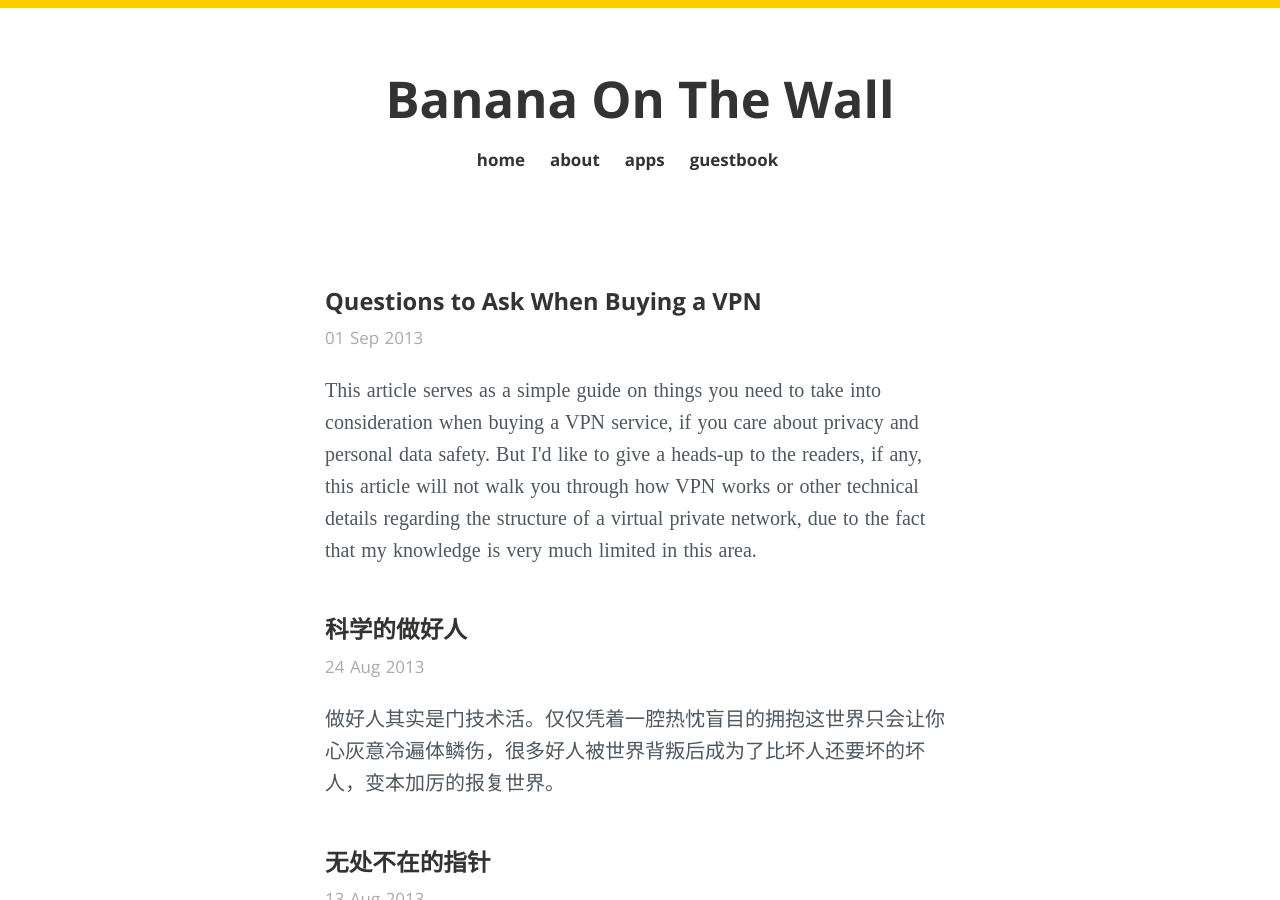
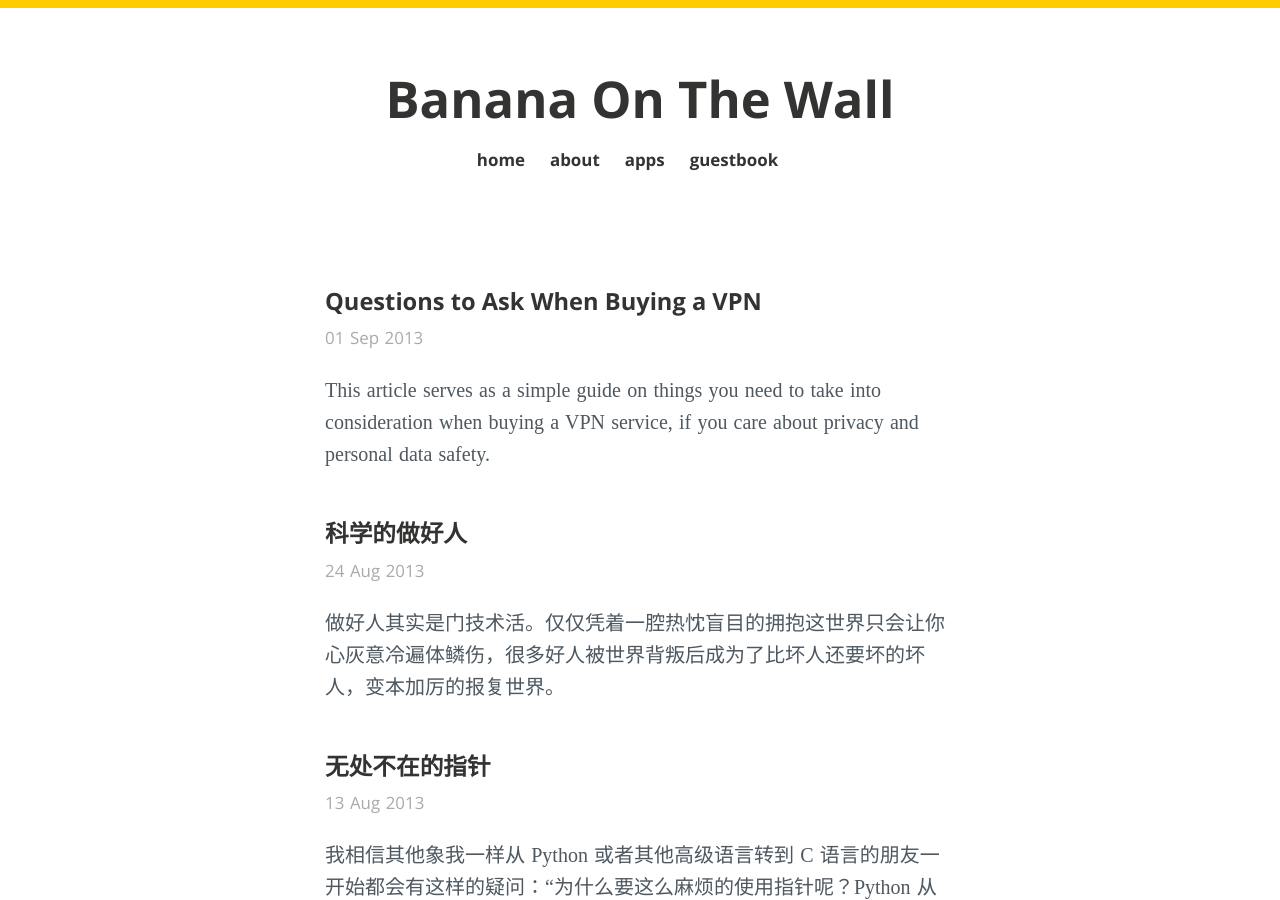
Before and after one commit to BananaOnTheWall/bananaonthewall.github.io, a Jekyll site: the page built from index.html, in a window 1280 px wide and 900 px high. Built offline with Jekyll 4.4.1, drawn with Linux system fonts in a browser that asks for light colours; some web fonts are replaced; the list of posts is cut into pages by our own code.

Commit message:
excerpt tweaked

```diff
--- a/_posts/2013-09-01-questions-to-ask-when-buying-a-vpn.md
+++ b/_posts/2013-09-01-questions-to-ask-when-buying-a-vpn.md
@@ -3,7 +3,7 @@ layout: post
 title:  Questions to Ask When Buying a VPN
 date:   2013-09-01 22:46:20
 tags: vpn
-excerpt: This article serves as a simple guide on things you need to take into consideration when buying a VPN service, if you care about privacy and personal data safety. But I'd like to give a heads-up to the readers, if any, this article will not walk you through how VPN works or other technical details regarding the structure of a virtual private network, due to the fact that my knowledge is very much limited in this area.
+excerpt: This article serves as a simple guide on things you need to take into consideration when buying a VPN service, if you care about privacy and personal data safety.
 ---
 This article serves as a simple guide on things you need to take into consideration when buying a VPN service, if you care about privacy and personal data safety.
 
```
